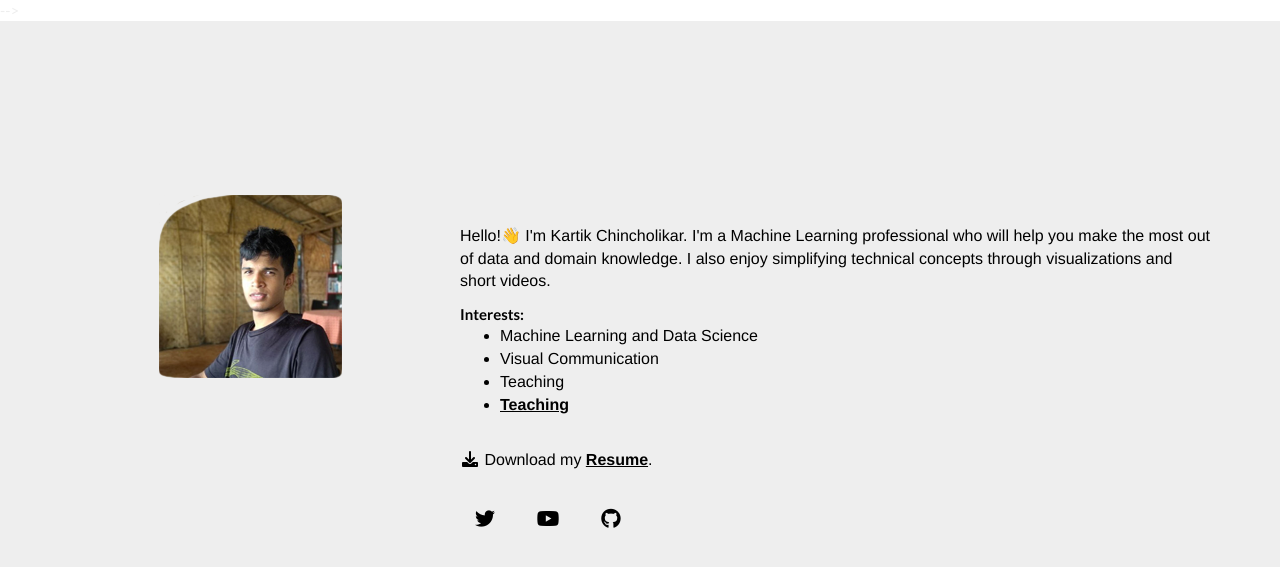
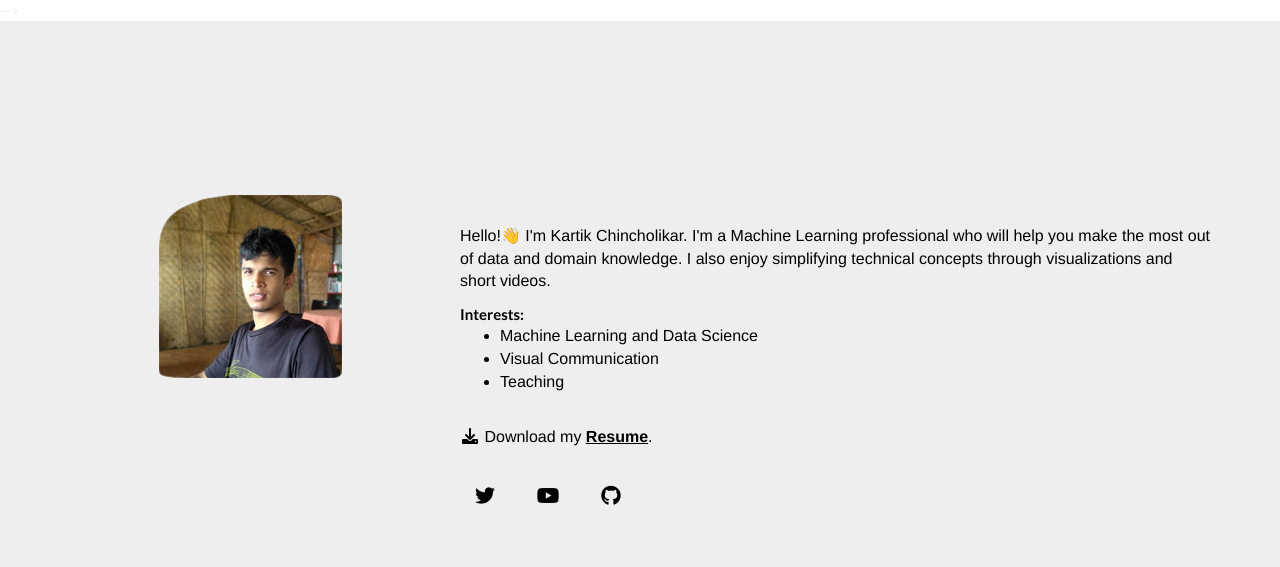
Before and after one commit to kartikchincholikar/kartikchincholikar.github.io, a Jekyll site: the page built from _posts/2014-07-19-Group Equivariant Neural Networks.markdown, in a window 1280 px wide and 900 px high. Shown: the top 567 px of the window. Built offline with Jekyll 4.4.1, drawn with Linux system fonts in a browser that asks for light colours.

Commit message:
Update header.html

```diff
--- a/_includes/header.html
+++ b/_includes/header.html
@@ -13,7 +13,6 @@
             <li>Machine Learning and Data Science</li>
             <li>Visual Communication</li>
             <li>Teaching</li>
-            <li><a href="https://intro2ai.github.io/en/" target="_blank" style="color:rgb(0, 0, 0);"><u><b>Teaching</b></u></a></li>
           </ul>
         </p>
         <br>
```
